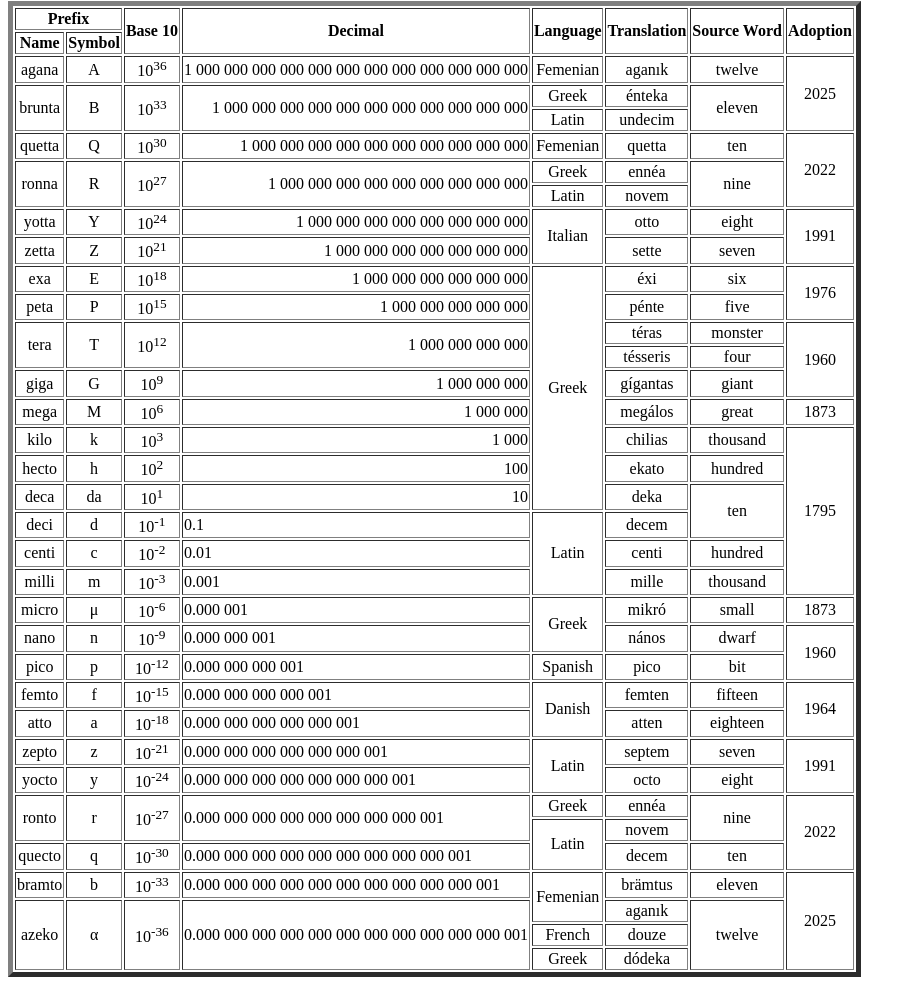
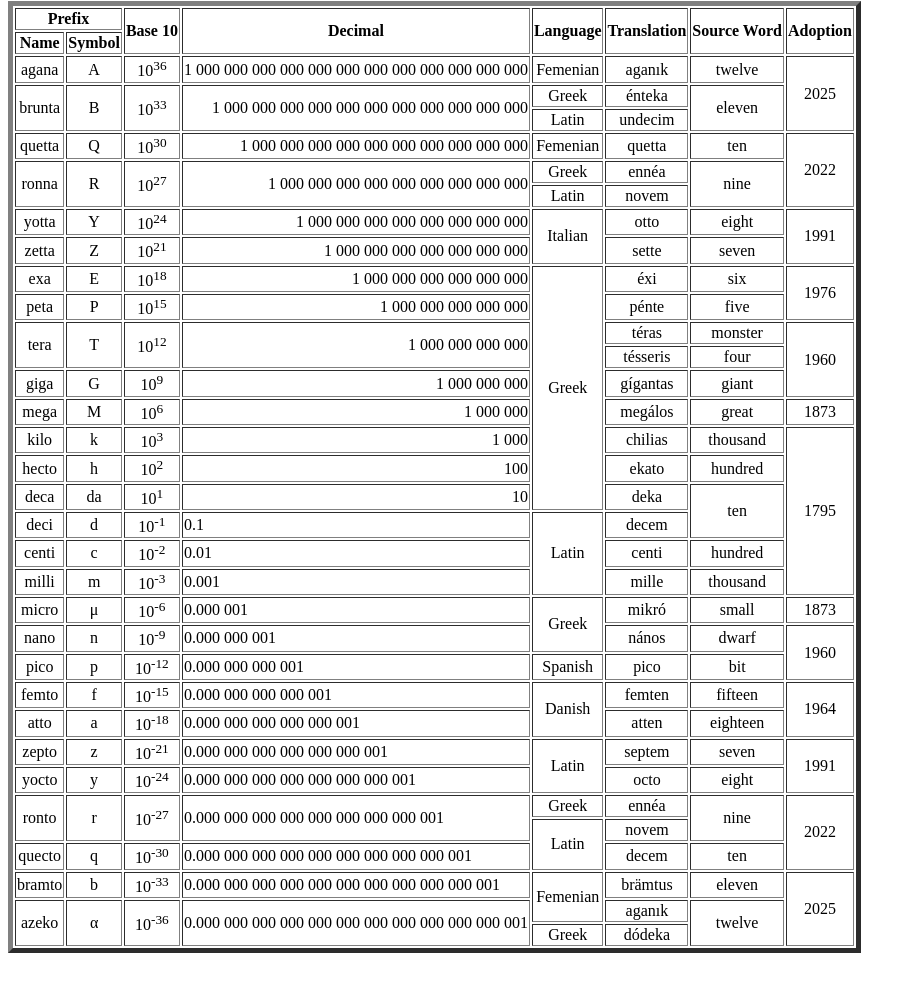
Before and after one commit to MultiArrest91/prefixes, a plain HTML site: page index.html in a window 1280 px wide. Shown: the part 1182-2167 px from the top of the page, without its empty margins (0-916 px from the left). After the commit the page ends 2143 px from the top, so only its background shows below. Drawn offline with Linux system fonts and the light colour scheme.

Commit message:
Update index.html

```diff
--- a/index.html
+++ b/index.html
@@ -333,19 +333,15 @@
             <td rowspan="2" align="center">Femenian</td>
             <td align="center">brämtus</td>
             <td align="center">eleven</td>
-            <td rowspan="5" align="center">2025</td>
+            <td rowspan="3" align="center">2025</td>
         </tr>
         <tr>
-            <td rowspan="3" align="center">azeko</td>
-            <td rowspan="3" align="center">α</td>
-            <td rowspan="3" align="center">10<sup>-36</sup></td>
-            <td rowspan="3">0.000 000 000 000 000 000 000 000 000 000 000 001</td>
+            <td rowspan="2" align="center">azeko</td>
+            <td rowspan="2" align="center">α</td>
+            <td rowspan="2" align="center">10<sup>-36</sup></td>
+            <td rowspan="2">0.000 000 000 000 000 000 000 000 000 000 000 001</td>
             <td align="center">aganık</td>
-            <td rowspan="3" align="center">twelve</td>
-        </tr>
-        <tr>
-            <td align="center">French</td>
-            <td align="center">douze</td>
+            <td rowspan="2" align="center">twelve</td>
         </tr>
         <tr>
             <td align="center">Greek</td>
```
